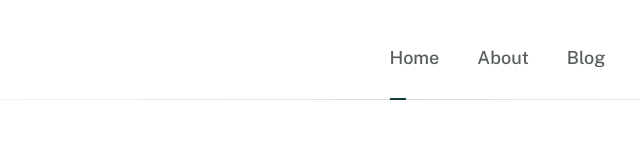
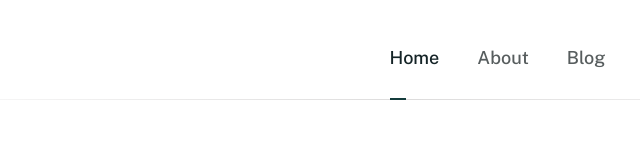
Before and after one commit to kle1603/f8-htmlcss-project-02, a plain HTML site: page index.html in a window 1280 px wide. Shown: the full height of the page, 239-879 px from the left. Drawn offline with nearby package versions, Linux system fonts and the light colour scheme.

Commit message:
Sửa Navbar

```diff
--- a/assets/css/style.css
+++ b/assets/css/style.css
@@ -122,9 +122,12 @@ button {
     background: #143c3c;
 }
 
+.navbar__link--active {
+    color: #152427;
+}
+
 .navbar__link--active::after,
 .navbar__link:hover::after {
-    color: #152427;
     width: 16px;
     height: 2px;
     left: 0;
```
